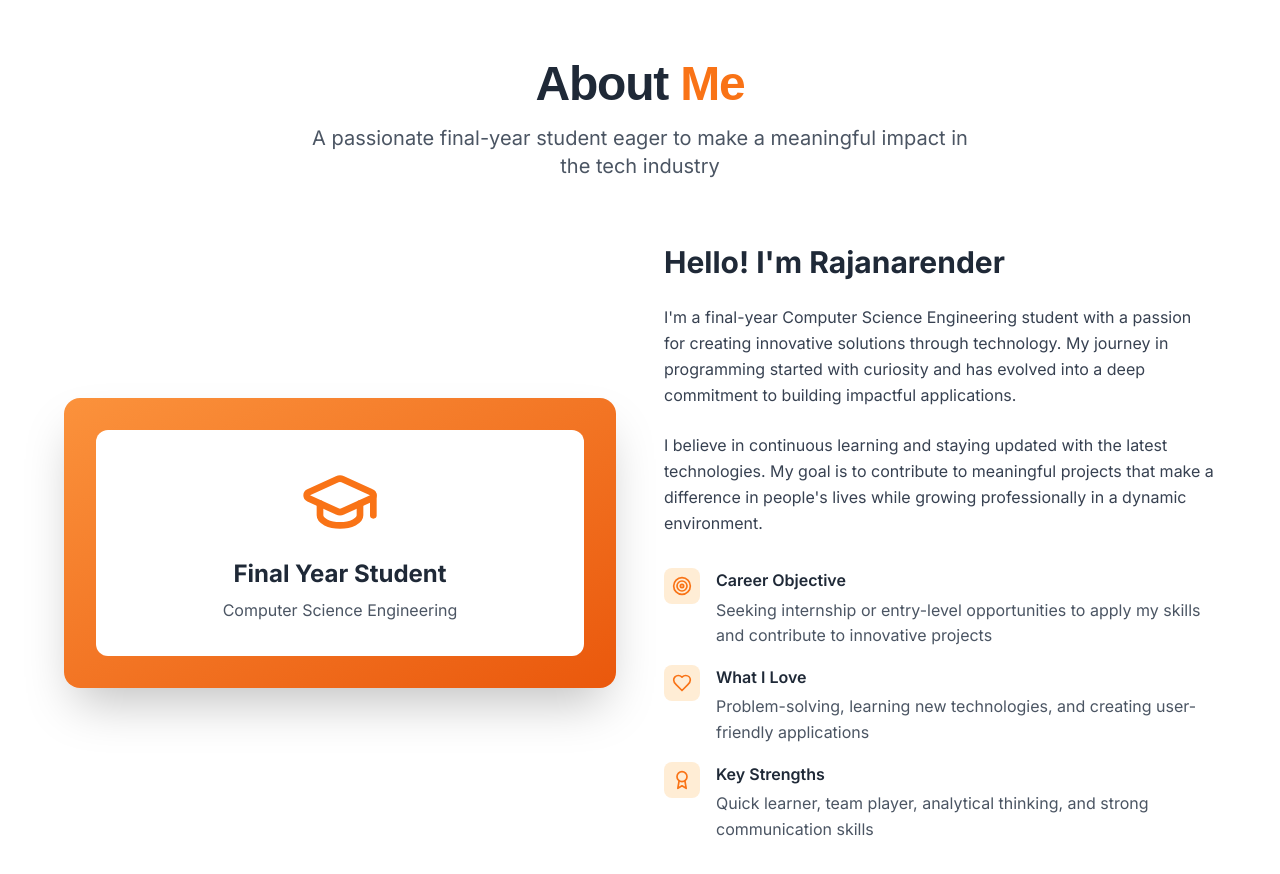
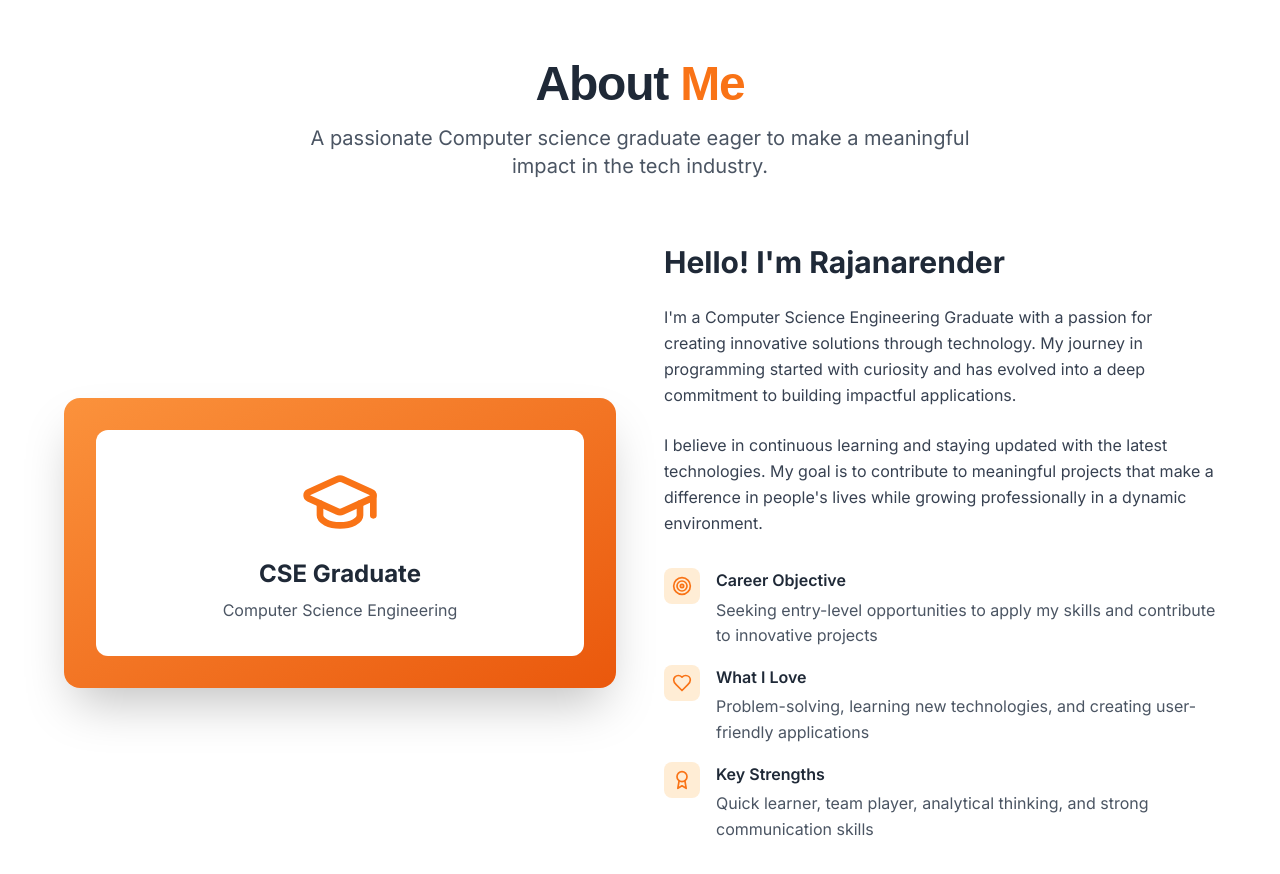
Before and after one commit to rajanarender18/Portfolio, a React (Vite) app: page / in a window 1280 px wide. Shown: the part 900-1774 px from the top of the page. Built offline with nearby package versions, Linux system fonts and the light colour scheme.

Commit message:
Update About.tsx

```diff
--- a/src/components/About.tsx
+++ b/src/components/About.tsx
@@ -11,7 +11,7 @@ const About = () => {
               About <span className="text-orange-500">Me</span>
             </h2>
             <p className="text-xl text-gray-600 max-w-2xl mx-auto">
-              A passionate final-year student eager to make a meaningful impact in the tech industry
+              A passionate Computer science graduate eager to make a meaningful impact in the tech industry.
             </p>
           </div>
 
@@ -21,7 +21,7 @@ const About = () => {
               <div className="bg-gradient-to-br from-orange-400 to-orange-600 rounded-2xl p-8 shadow-2xl">
                 <div className="bg-white rounded-xl p-8 text-center">
                   <GraduationCap size={80} className="text-orange-500 mx-auto mb-4" />
-                  <h3 className="text-2xl font-bold text-gray-800 mb-2">Final Year Student</h3>
+                  <h3 className="text-2xl font-bold text-gray-800 mb-2">CSE Graduate</h3>
                   <p className="text-gray-600">Computer Science Engineering</p>
                 </div>
               </div>
@@ -33,7 +33,7 @@ const About = () => {
                 Hello! I'm Rajanarender
               </h3>
               <p className="text-gray-700 mb-6 leading-relaxed">
-                I'm a final-year Computer Science Engineering student with a passion for creating innovative
+                I'm a Computer Science Engineering Graduate with a passion for creating innovative
                 solutions through technology. My journey in programming started with curiosity and has evolved
                 into a deep commitment to building impactful applications.
               </p>
@@ -52,7 +52,7 @@ const About = () => {
                   <div>
                     <h4 className="font-semibold text-gray-800 mb-1">Career Objective</h4>
                     <p className="text-gray-600">
-                      Seeking internship or entry-level opportunities to apply my skills and contribute to innovative projects
+                      Seeking entry-level opportunities to apply my skills and contribute to innovative projects
                     </p>
                   </div>
                 </div>
```
